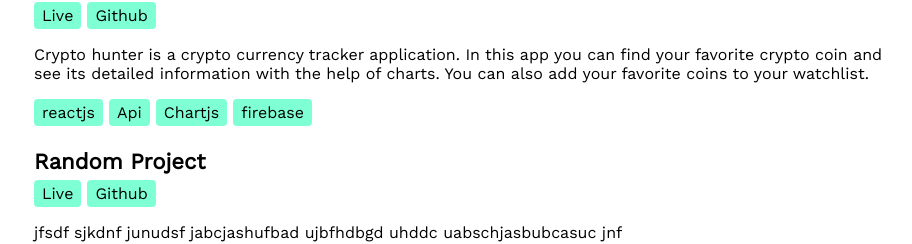
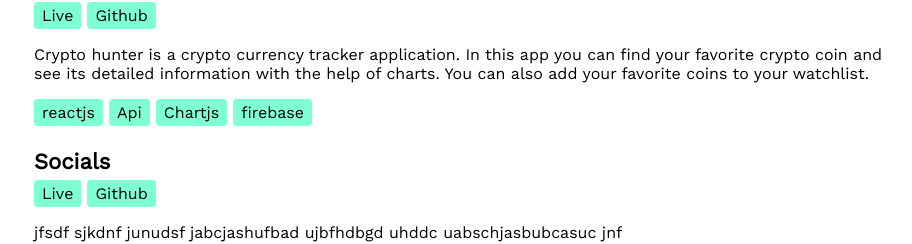
Before and after one commit to namitmalasi/portfolio, a React (Create React App) app: page / in a window 1280 px wide. Shown: the part 948-1192 px from the top of the page, without its empty margins (170-1082 px from the left). Built offline with nearby package versions, Linux system fonts and the light colour scheme.

Commit message:
minor changes

```diff
--- a/src/components/data/projects.js
+++ b/src/components/data/projects.js
@@ -19,7 +19,7 @@ export const ProjectData = [
   },
   {
     id: 2,
-    title: "Random Project",
+    title: "Socials",
     about:
       "jfsdf sjkdnf junudsf jabcjashufbad ujbfhdbgd uhddc uabschjasbubcasuc  jnf",
     tags: ["reactjs", "nodejs"],
```
